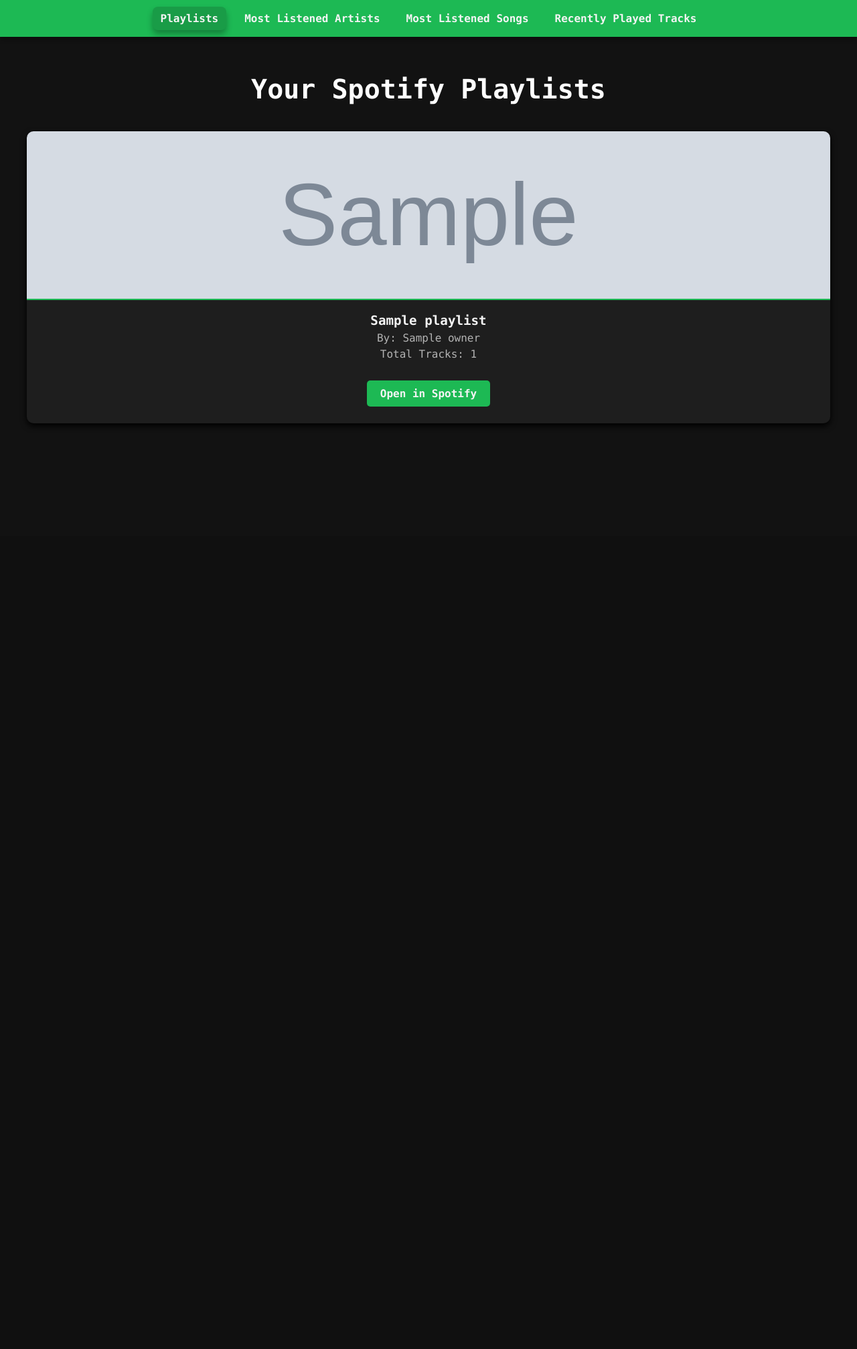
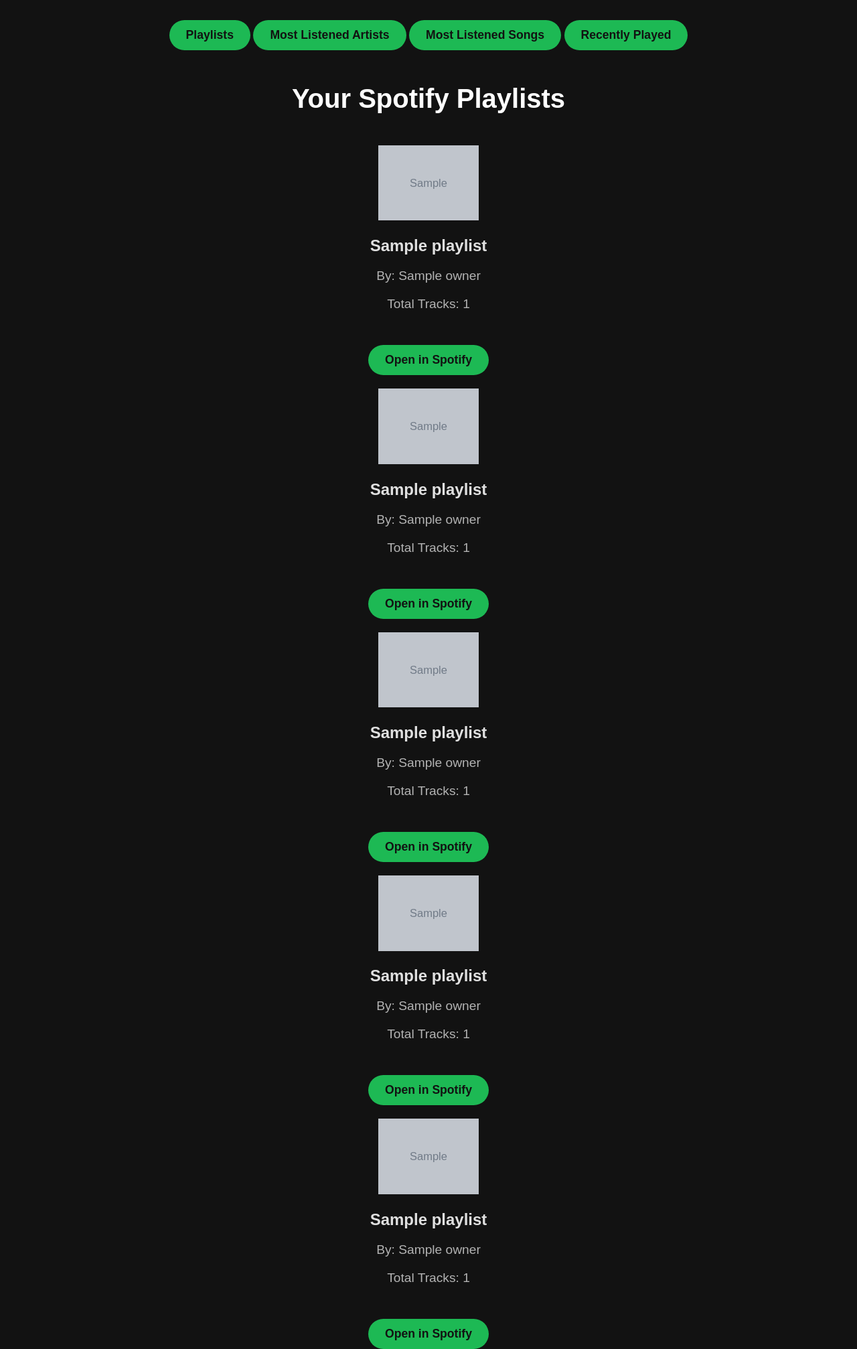
Before and after one commit to RicardoCalvoP/SpotifyWrapped_API, a Flask app: template templates/playlists.html in a window 1280 px wide. Shown: the whole page at 67% size. Before the commit the page ends 632 px from the top, so only its background shows below. Run offline with Flask 3, Linux system fonts and the light colour scheme; the template is opened without the code that fills it: most values are stand-ins (such as "Sample title", 1, 10 or a date in 2020); grey boxes marked "Sample" are stand-in pictures; parts of the project's set-up code (start-up, migrations or seed data) failed here and were passed over.

Commit message:
feat: unificate divs id's

```diff
--- a/templates/playlists.html
+++ b/templates/playlists.html
@@ -5,7 +5,7 @@
   <meta charset="UTF-8">
   <meta name="viewport" content="width=device-width, initial-scale=1.0">
   <title>Your Playlists</title>
-  <link rel="stylesheet" href="{{ url_for('static', filename='playlists.css') }}">
+  <link rel="stylesheet" href="{{ url_for('static', filename='styles.css') }}">
 </head>
 
 <body>
@@ -13,12 +13,11 @@
     <a href="/playlists" class="active">Playlists</a>
     <a href="/most-listened-artists">Most Listened Artists</a>
     <a href="/most-listened-songs">Most Listened Songs</a>
-    <a href="/recently-played">Recently Played Tracks</a>
+    <a href="/recently-played">Recently Played</a>
   </nav>
 
-
   <h1>Your Spotify Playlists</h1>
-  <div class="playlists-container">
+  <div class="content-container">
     {% for playlist in playlists %}
     <div class="playlist">
       <img src="{{ playlist.image }}" alt="Playlist Image">
@@ -28,7 +27,20 @@
       <a href="{{ playlist.spotify_url }}" target="_blank">Open in Spotify</a>
     </div>
     {% endfor %}
+
+    <!-- Add invisible placeholders if fewer than 4 items -->
+    {% for i in range(5 - playlists|length) %}
+    <div class="playlist invisible">
+      <img src="{{ playlists[-1].image }}" alt="Placeholder Image">
+      <h2>{{ playlists[-1].name }}</h2>
+      <p>By: {{ playlists[-1].owner }}</p>
+      <p>Total Tracks: {{ playlists[-1].total_tracks }}</p>
+      <a href="{{ playlists[-1].spotify_url }}" target="_blank">Open in Spotify</a>
+    </div>
+    {% endfor %}
   </div>
+
+
 </body>
 
 </html>
--- a/templates/recently_played.html
+++ b/templates/recently_played.html
@@ -5,7 +5,7 @@
   <meta charset="UTF-8">
   <meta name="viewport" content="width=device-width, initial-scale=1.0">
   <title>Recently Played Songs</title>
-  <link rel="stylesheet" href="{{ url_for('static', filename='recently_played.css') }}">
+  <link rel="stylesheet" href="{{ url_for('static', filename='styles.css') }}">
 </head>
 
 <body>
@@ -13,11 +13,11 @@
     <a href="/playlists">Playlists</a>
     <a href="/most-listened-artists">Most Listened Artists</a>
     <a href="/most-listened-songs">Most Listened Songs</a>
-    <a href="/recently-played" class="active">Recently Played Tracks</a>
+    <a href="/recently-played" class="active">Recently Played</a>
   </nav>
 
   <h1>Recently Played Tracks</h1>
-  <div class="tracks-container">
+  <div class="content-container">
     {% for track in tracks %}
     <div class="track">
       <img src="{{ track.image_url }}" alt="{{ track.track_name }}">
```
